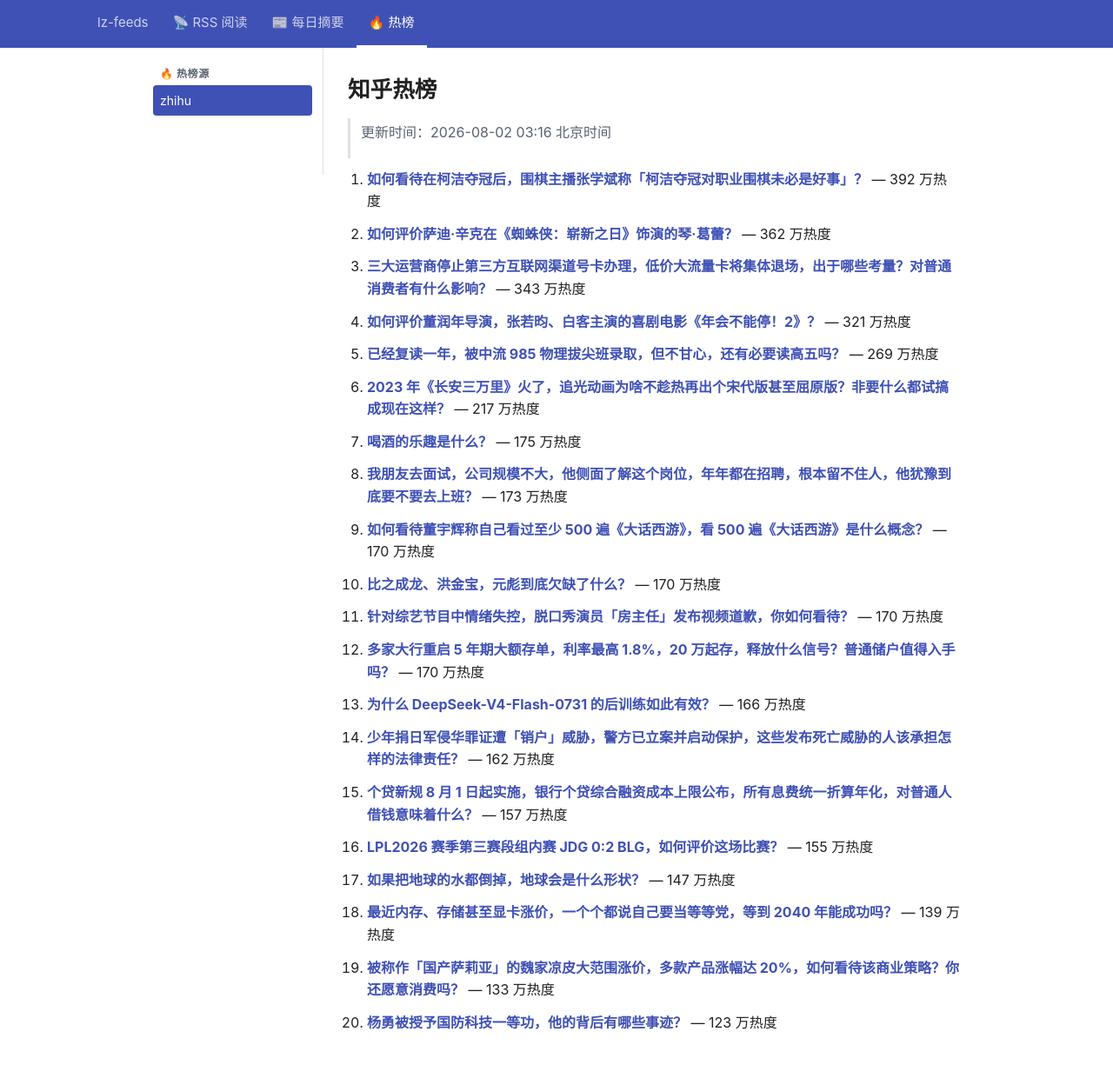
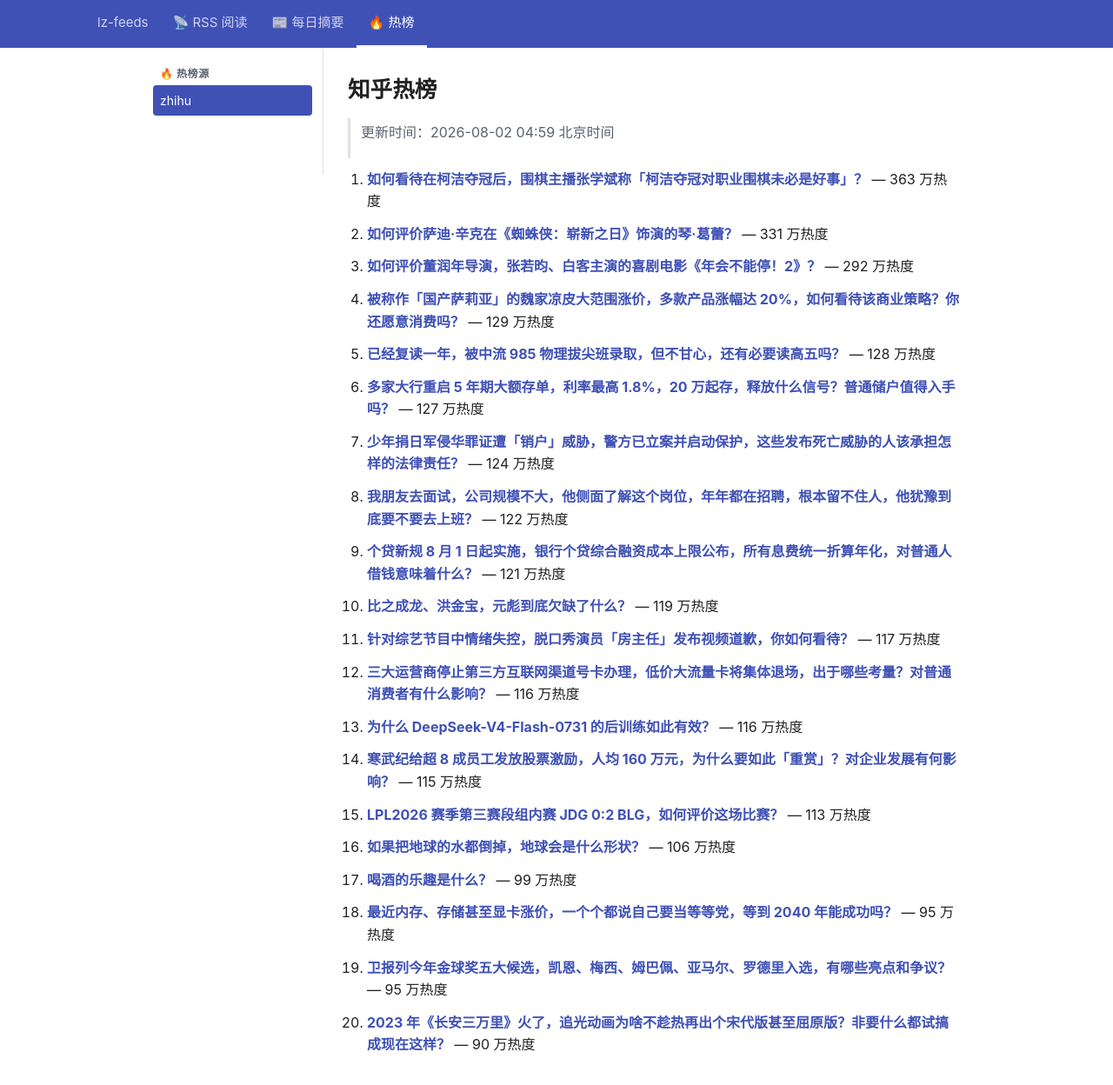
Before and after one commit to lizhang0101/lz-feeds, a Jekyll site: the page built from _hotlist/zhihu.md, in a window 1280 px wide and 1279 px high. Shown: the top 1248 px of the window at 87% size. Built offline with Jekyll 4.4.1, drawn with Linux system fonts in a browser that asks for light colours.

Commit message:
hotlist: 2026-08-01T20:59Z

```diff
--- a/_hotlist/zhihu.md
+++ b/_hotlist/zhihu.md
@@ -1,48 +1,48 @@
 ---
-updated: 2026-08-02 03:16 北京时间
+updated: 2026-08-02 04:59 北京时间
 count: 20
 ---
 
 # 知乎热榜
 
-> 更新时间：2026-08-02 03:16 北京时间
+> 更新时间：2026-08-02 04:59 北京时间
 
-1. **[如何看待在柯洁夺冠后，围棋主播张学斌称「柯洁夺冠对职业围棋未必是好事」？](https://www.zhihu.com/question/2066226857570039487)** — 392 万热度
+1. **[如何看待在柯洁夺冠后，围棋主播张学斌称「柯洁夺冠对职业围棋未必是好事」？](https://www.zhihu.com/question/2066226857570039487)** — 363 万热度
 
-2. **[如何评价萨迪·辛克在《蜘蛛侠：崭新之日》饰演的琴·葛蕾？](https://www.zhihu.com/question/2066099618090312150)** — 362 万热度
+2. **[如何评价萨迪·辛克在《蜘蛛侠：崭新之日》饰演的琴·葛蕾？](https://www.zhihu.com/question/2066099618090312150)** — 331 万热度
 
-3. **[三大运营商停止第三方互联网渠道号卡办理，低价大流量卡将集体退场，出于哪些考量？对普通消费者有什么影响？](https://www.zhihu.com/question/2066605797186823402)** — 343 万热度
+3. **[如何评价董润年导演，张若昀、白客主演的喜剧电影《年会不能停！2》？](https://www.zhihu.com/question/2064447909656105834)** — 292 万热度
 
-4. **[如何评价董润年导演，张若昀、白客主演的喜剧电影《年会不能停！2》？](https://www.zhihu.com/question/2064447909656105834)** — 321 万热度
+4. **[被称作「国产萨莉亚」的魏家凉皮大范围涨价，多款产品涨幅达 20%，如何看待该商业策略？你还愿意消费吗？](https://www.zhihu.com/question/2066181294938232007)** — 129 万热度
 
-5. **[已经复读一年，被中流 985 物理拔尖班录取，但不甘心，还有必要读高五吗？](https://www.zhihu.com/question/2065535209718780703)** — 269 万热度
+5. **[已经复读一年，被中流 985 物理拔尖班录取，但不甘心，还有必要读高五吗？](https://www.zhihu.com/question/2065535209718780703)** — 128 万热度
 
-6. **[2023 年《长安三万里》火了，追光动画为啥不趁热再出个宋代版甚至屈原版？非要什么都试搞成现在这样？](https://www.zhihu.com/question/2062265045736862756)** — 217 万热度
+6. **[多家大行重启 5 年期大额存单，利率最高 1.8%，20 万起存，释放什么信号？普通储户值得入手吗？](https://www.zhihu.com/question/2066179717942850839)** — 127 万热度
 
-7. **[喝酒的乐趣是什么？](https://www.zhihu.com/question/24896114)** — 175 万热度
+7. **[少年捐日军侵华罪证遭「销户」威胁，警方已立案并启动保护，这些发布死亡威胁的人该承担怎样的法律责任？](https://www.zhihu.com/question/2066835566323136078)** — 124 万热度
 
-8. **[我朋友去面试，公司规模不大，他侧面了解这个岗位，年年都在招聘，根本留不住人，他犹豫到底要不要去上班？](https://www.zhihu.com/question/2016782422293890125)** — 173 万热度
+8. **[我朋友去面试，公司规模不大，他侧面了解这个岗位，年年都在招聘，根本留不住人，他犹豫到底要不要去上班？](https://www.zhihu.com/question/2016782422293890125)** — 122 万热度
 
-9. **[如何看待董宇辉称自己看过至少 500 遍《大话西游》，看 500 遍《大话西游》是什么概念？](https://www.zhihu.com/question/2066124597305652933)** — 170 万热度
+9. **[个贷新规 8 月 1 日起实施，银行个贷综合融资成本上限公布，所有息费统一折算年化，对普通人借钱意味着什么？](https://www.zhihu.com/question/2066825729162195132)** — 121 万热度
 
-10. **[比之成龙、洪金宝，元彪到底欠缺了什么？](https://www.zhihu.com/question/2065535736439387225)** — 170 万热度
+10. **[比之成龙、洪金宝，元彪到底欠缺了什么？](https://www.zhihu.com/question/2065535736439387225)** — 119 万热度
 
-11. **[针对综艺节目中情绪失控，脱口秀演员「房主任」发布视频道歉，你如何看待？](https://www.zhihu.com/question/2066803381927146362)** — 170 万热度
+11. **[针对综艺节目中情绪失控，脱口秀演员「房主任」发布视频道歉，你如何看待？](https://www.zhihu.com/question/2066803381927146362)** — 117 万热度
 
-12. **[多家大行重启 5 年期大额存单，利率最高 1.8%，20 万起存，释放什么信号？普通储户值得入手吗？](https://www.zhihu.com/question/2066179717942850839)** — 170 万热度
+12. **[三大运营商停止第三方互联网渠道号卡办理，低价大流量卡将集体退场，出于哪些考量？对普通消费者有什么影响？](https://www.zhihu.com/question/2066605797186823402)** — 116 万热度
 
-13. **[为什么 DeepSeek-V4-Flash-0731 的后训练如此有效？](https://www.zhihu.com/question/2066595452238160814)** — 166 万热度
+13. **[为什么 DeepSeek-V4-Flash-0731 的后训练如此有效？](https://www.zhihu.com/question/2066595452238160814)** — 116 万热度
 
-14. **[少年捐日军侵华罪证遭「销户」威胁，警方已立案并启动保护，这些发布死亡威胁的人该承担怎样的法律责任？](https://www.zhihu.com/question/2066835566323136078)** — 162 万热度
+14. **[寒武纪给超 8 成员工发放股票激励，人均 160 万元，为什么要如此「重赏」？对企业发展有何影响？](https://www.zhihu.com/question/2066172239116853500)** — 115 万热度
 
-15. **[个贷新规 8 月 1 日起实施，银行个贷综合融资成本上限公布，所有息费统一折算年化，对普通人借钱意味着什么？](https://www.zhihu.com/question/2066825729162195132)** — 157 万热度
+15. **[LPL2026 赛季第三赛段组内赛 JDG 0:2 BLG，如何评价这场比赛？](https://www.zhihu.com/question/2067009205765198492)** — 113 万热度
 
-16. **[LPL2026 赛季第三赛段组内赛 JDG 0:2 BLG，如何评价这场比赛？](https://www.zhihu.com/question/2067009205765198492)** — 155 万热度
+16. **[如果把地球的水都倒掉，地球会是什么形状？](https://www.zhihu.com/question/2064289050241012402)** — 106 万热度
 
-17. **[如果把地球的水都倒掉，地球会是什么形状？](https://www.zhihu.com/question/2064289050241012402)** — 147 万热度
+17. **[喝酒的乐趣是什么？](https://www.zhihu.com/question/24896114)** — 99 万热度
 
-18. **[最近内存、存储甚至显卡涨价，一个个都说自己要当等等党，等到 2040 年能成功吗？](https://www.zhihu.com/question/2065533036477915827)** — 139 万热度
+18. **[最近内存、存储甚至显卡涨价，一个个都说自己要当等等党，等到 2040 年能成功吗？](https://www.zhihu.com/question/2065533036477915827)** — 95 万热度
 
-19. **[被称作「国产萨莉亚」的魏家凉皮大范围涨价，多款产品涨幅达 20%，如何看待该商业策略？你还愿意消费吗？](https://www.zhihu.com/question/2066181294938232007)** — 133 万热度
+19. **[卫报列今年金球奖五大候选，凯恩、梅西、姆巴佩、亚马尔、罗德里入选，有哪些亮点和争议？](https://www.zhihu.com/question/2066804117901669732)** — 95 万热度
 
-20. **[杨勇被授予国防科技一等功，他的背后有哪些事迹？](https://www.zhihu.com/question/2066620089789407496)** — 123 万热度
+20. **[2023 年《长安三万里》火了，追光动画为啥不趁热再出个宋代版甚至屈原版？非要什么都试搞成现在这样？](https://www.zhihu.com/question/2062265045736862756)** — 90 万热度
```
